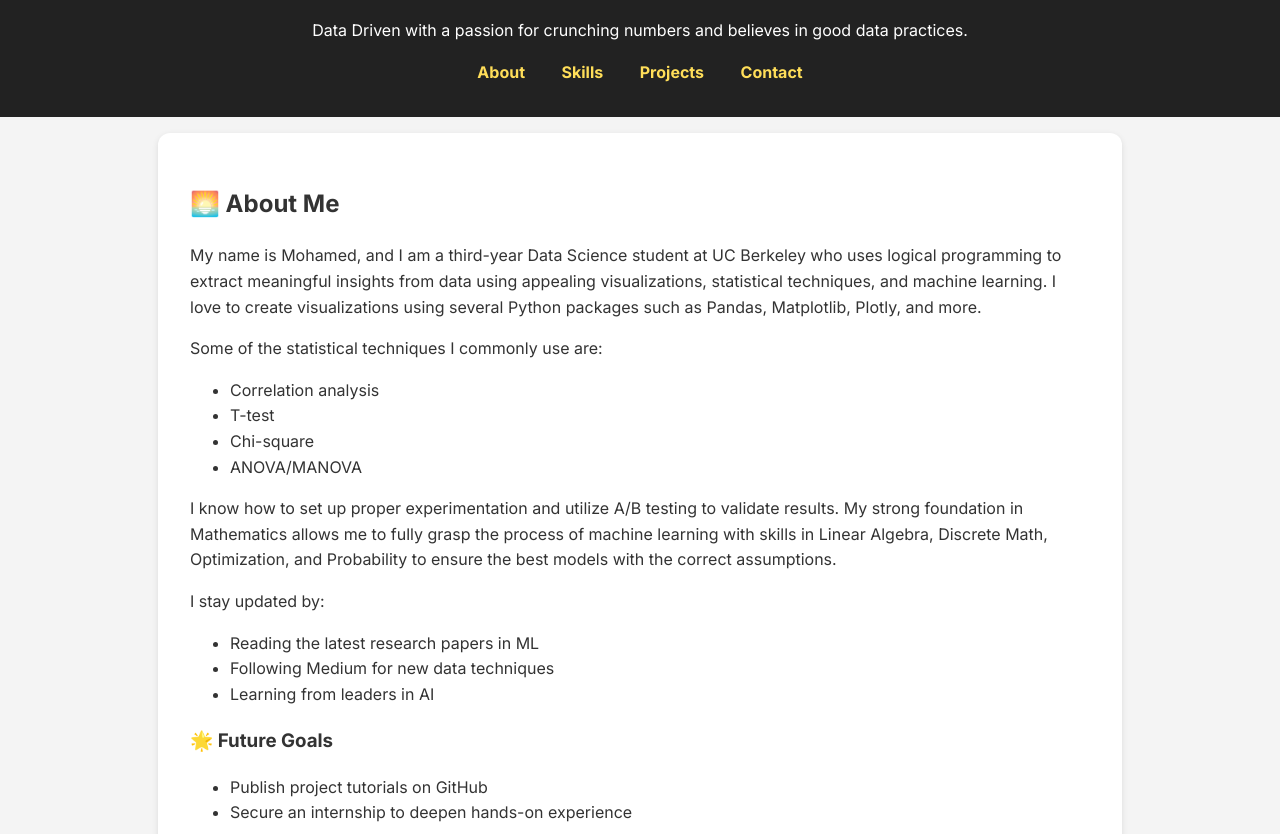
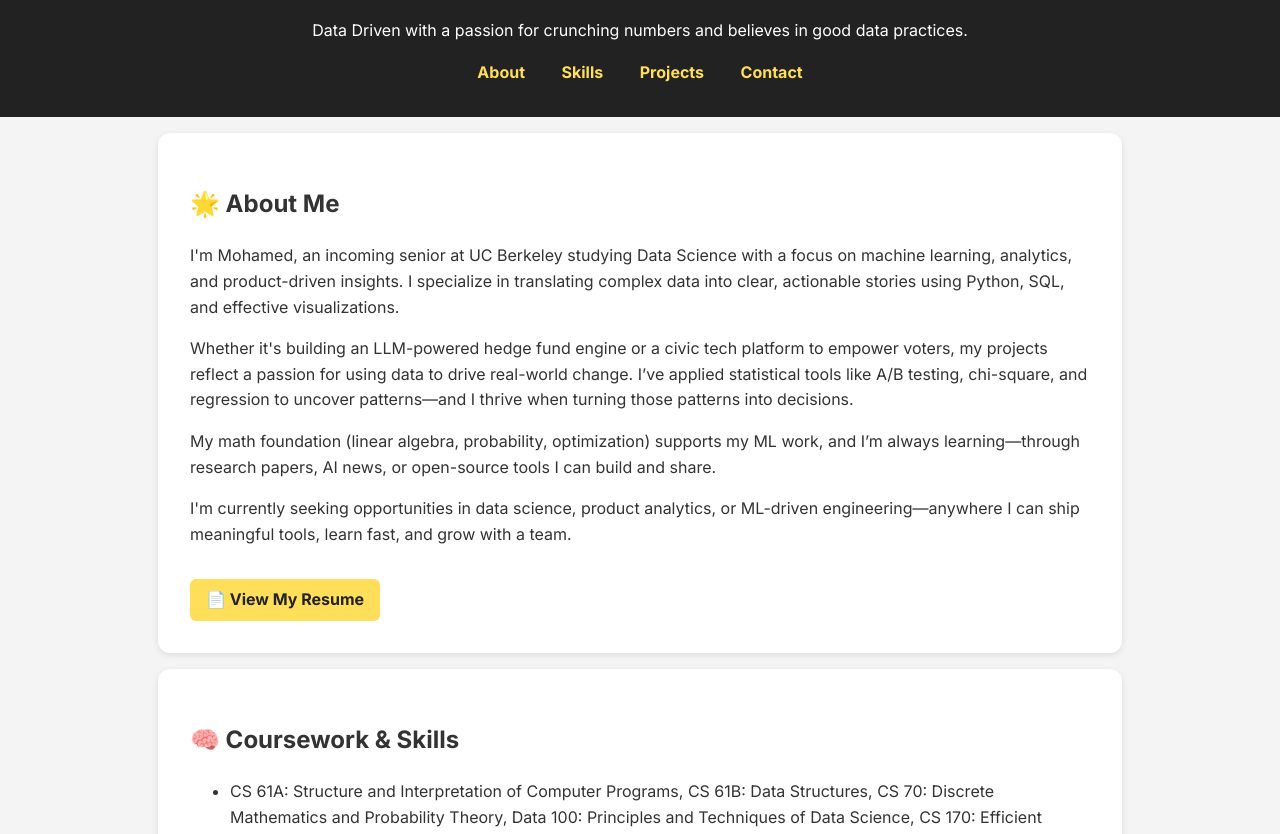
Before and after one commit to mokindacool/mokindacool.github.io, a plain HTML site: page index.html in a window 1280 px wide. Shown: the part 108-942 px from the top of the page. Drawn offline with Linux system fonts and the light colour scheme.

Commit message:
Update index.html

```diff
--- a/index.html
+++ b/index.html
@@ -22,36 +22,29 @@
   </header>
 
   <section id="about">
-    <h2>🌅 About Me</h2>
-    <p>My name is Mohamed, and I am a third-year Data Science student at UC Berkeley who uses logical programming to extract meaningful insights from data using appealing visualizations, statistical techniques, and machine learning. I love to create visualizations using several Python packages such as Pandas, Matplotlib, Plotly, and more.</p>
-    <p>Some of the statistical techniques I commonly use are:</p>
-    <ul>
-      <li>Correlation analysis</li>
-      <li>T-test</li>
-      <li>Chi-square</li>
-      <li>ANOVA/MANOVA</li>
-    </ul>
-    <p>I know how to set up proper experimentation and utilize A/B testing to validate results. My strong foundation in Mathematics allows me to fully grasp the process of machine learning with skills in Linear Algebra, Discrete Math, Optimization, and Probability to ensure the best models with the correct assumptions.</p>
-    <p>I stay updated by:</p>
-    <ul>
-      <li>Reading the latest research papers in ML</li>
-      <li>Following Medium for new data techniques</li>
-      <li>Learning from leaders in AI</li>
-    </ul>
-    <h3>🌟 Future Goals</h3>
-    <ul>
-      <li>Publish project tutorials on GitHub</li>
-      <li>Secure an internship to deepen hands-on experience</li>
-    </ul>
-    <a class="button" href="resume.pdf" target="_blank">📄 View My Resume</a>
+  <h2>🌟 About Me</h2>
+  <p>
+    I'm Mohamed, an incoming senior at UC Berkeley studying Data Science with a focus on machine learning, analytics, and product-driven insights. I specialize in translating complex data into clear, actionable stories using Python, SQL, and effective visualizations.
+  </p>
+  <p>
+    Whether it's building an LLM-powered hedge fund engine or a civic tech platform to empower voters, my projects reflect a passion for using data to drive real-world change. I’ve applied statistical tools like A/B testing, chi-square, and regression to uncover patterns—and I thrive when turning those patterns into decisions.
+  </p>
+  <p>
+    My math foundation (linear algebra, probability, optimization) supports my ML work, and I’m always learning—through research papers, AI news, or open-source tools I can build and share.
+  </p>
+  <p>
+    I'm currently seeking opportunities in data science, product analytics, or ML-driven engineering—anywhere I can ship meaningful tools, learn fast, and grow with a team.
+  </p>
+  <a class="button" href="resume.pdf" target="_blank">📄 View My Resume</a>
   </section>
+
 
   <section id="skills">
     <h2>🧠 Coursework & Skills</h2>
     <ul>
-      <li>CS 61A, CS 61B, DS 100</li>
-      <li>Python, SQL, JavaScript, React, HTML/CSS</li>
-      <li>Machine Learning, Data Visualization, ETL Pipelines</li>
+      <li>CS 61A: Structure and Interpretation of Computer Programs, CS 61B: Data Structures, CS 70: Discrete Mathematics and Probability Theory, Data 100: Principles and Techniques of Data Science, CS 170: Efficient Algorithms and Intractable Problems, Stat 134: Concepts of Probability</li>
+      <li>Python, SQL, JavaScript, React, Java, HTML/CSS</li>
+      <li>Machine Learning, Data Visualization, ETL Pipelines, RAGs</li>
     </ul>
   </section>
 
@@ -81,8 +74,8 @@
 
   <section id="contact">
     <h2>📬 Contact</h2>
-    <p>Email: <a href="mailto:youremail@berkeley.edu">youremail@berkeley.edu</a></p>
-    <p>LinkedIn: <a href="https://linkedin.com/in/yourprofile">linkedin.com/in/yourprofile</a></p>
+    <p>Email: <a href="mailto:mohamedganda166@berkeley.edu">mohamedganda166@berkeley.edu</a></p>
+    <p>LinkedIn: <a href="https://linkedin.com/in/mohamedganda">linkedin.com/in/mohamedganda</a></p>
   </section>
 
   <footer>
```
